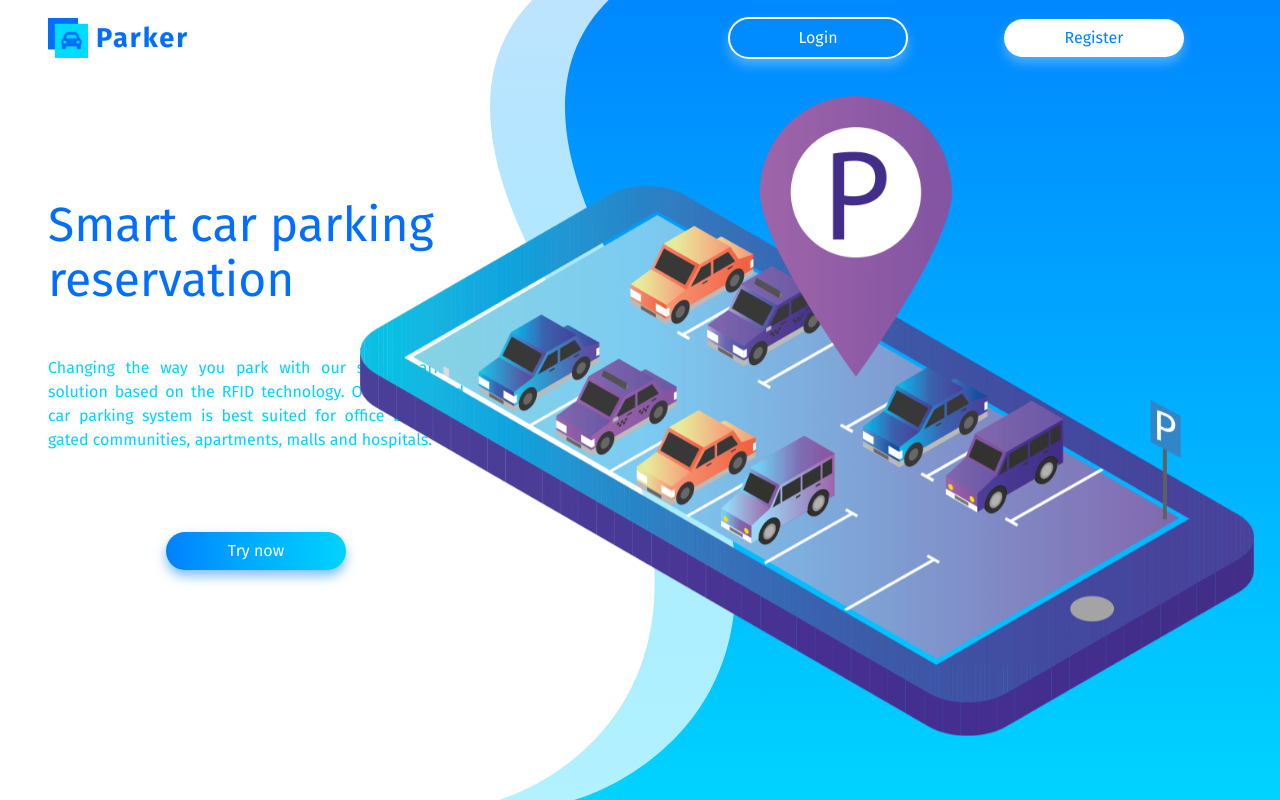
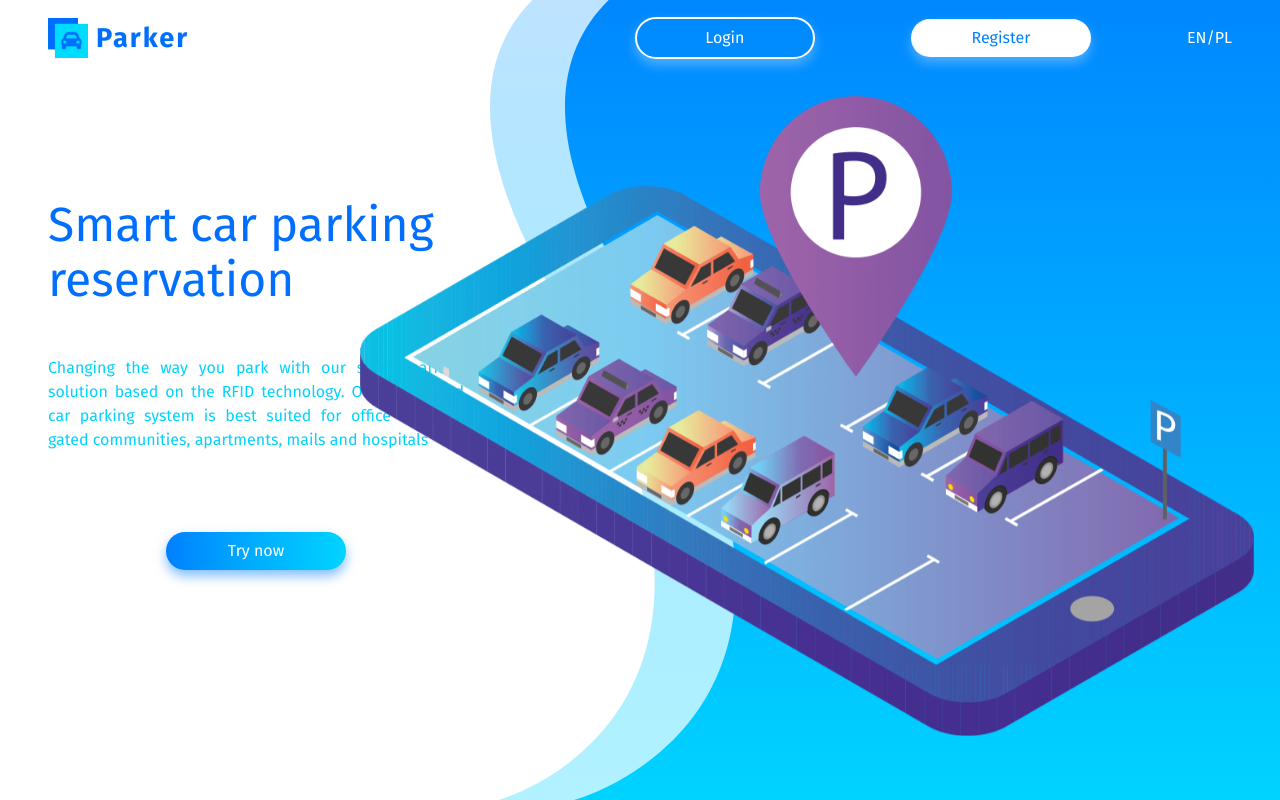
Before and after one commit to VenzDev/carParkerReact, a React (Create React App) app: page / in a window 1280 px wide. Built offline with nearby package versions, Linux system fonts and the light colour scheme.

Commit message:
internationalization support

```diff
--- a/package.json
+++ b/package.json
@@ -13,8 +13,12 @@
     "@types/react-router-dom": "^5.1.5",
     "@types/styled-components": "^5.1.3",
     "axios": "^0.20.0",
+    "i18next": "^19.7.0",
+    "i18next-browser-languagedetector": "^6.0.1",
+    "i18next-http-backend": "^1.0.20",
     "react": "^16.13.1",
     "react-dom": "^16.13.1",
+    "react-i18next": "^11.7.2",
     "react-router-dom": "^5.2.0",
     "react-scripts": "3.4.3",
     "styled-components": "^5.2.0",
--- /dev/null
+++ b/public/locales/en/translation.json
@@ -0,0 +1,7 @@
+{
+  "description": "Smart car parking reservation",
+  "text": "Changing the way you park with our smart parking solution based on the RFID technology. Our automated car parking system is best suited for office building, gated communities, apartments, mails and hospitals",
+  "trynow": "Try now",
+  "login": "Login",
+  "register": "Register"
+}
--- a/src/components/Header.tsx
+++ b/src/components/Header.tsx
@@ -1,6 +1,7 @@
 import React, { FunctionComponent } from "react";
 import styled from "styled-components";
 import logo from "../assets/logo.png";
+import { useTranslation } from "react-i18next";
 
 const StyledHeader = styled.header`
   height: 50px;
@@ -20,6 +21,11 @@ const FlexDiv = styled.div`
 
   button {
     margin-right: 6rem;
+  }
+
+  > p {
+    margin-right: 3rem;
+    color: white;
   }
 `;
 
@@ -70,15 +76,33 @@ const RegisterButton = styled.button`
   }
 `;
 
+const LocalBtn = styled.span`
+  cursor: pointer;
+  &:hover {
+    text-decoration: underline;
+  }
+`;
+
 const Header: FunctionComponent = () => {
+  const { t, i18n } = useTranslation();
+
+  const changeLanguage = (language: string) => {
+    i18n.changeLanguage(language);
+  };
+
   return (
     <StyledHeader>
       <FlexDiv>
         <LogoImg src={logo} alt="logo" />
         <LogoText>Parker</LogoText>
         <div></div>
-        <LoginButton>Login</LoginButton>
-        <RegisterButton>Register</RegisterButton>
+        <LoginButton>{t("login")}</LoginButton>
+        <RegisterButton>{t("register")}</RegisterButton>
+        <p>
+          <LocalBtn onClick={() => changeLanguage("en")}>EN</LocalBtn>
+          <span>/</span>
+          <LocalBtn onClick={() => changeLanguage("pl")}>PL</LocalBtn>
+        </p>
       </FlexDiv>
     </StyledHeader>
   );
--- /dev/null
+++ b/src/i18n.ts
@@ -0,0 +1,22 @@
+import i18n from "i18next";
+import Backend from "i18next-http-backend";
+import LanguageDetector from "i18next-browser-languagedetector";
+import { initReactI18next } from "react-i18next";
+
+i18n
+  .use(Backend)
+  .use(LanguageDetector)
+  .use(initReactI18next)
+  .init({
+    fallbackLng: "en",
+    debug: true,
+    detection: {
+      order: ["queryString", "cookie"],
+      cache: ["cookie"],
+    },
+    interpolation: {
+      escapeValue: false,
+    },
+  });
+
+export default i18n;
--- a/src/index.tsx
+++ b/src/index.tsx
@@ -1,12 +1,16 @@
-import React from "react";
+import React, { Suspense } from "react";
 import ReactDOM from "react-dom";
 import App from "./App";
 import "./styles/normalize.css";
 import * as serviceWorker from "./serviceWorker";
 
+import "./i18n";
+
 ReactDOM.render(
   <React.StrictMode>
-    <App />
+    <Suspense fallback={<div></div>}>
+      <App />
+    </Suspense>
   </React.StrictMode>,
   document.getElementById("root")
 );
--- a/src/pages/Home.tsx
+++ b/src/pages/Home.tsx
@@ -1,8 +1,9 @@
-import React, { FunctionComponent, useEffect } from "react";
+import React, { FunctionComponent } from "react";
 import WaveDark from "../assets/wave1.svg";
 import WaveLight from "../assets/wave2.svg";
 import SmartParking from "../assets/smartParking.png";
 import styled, { keyframes } from "styled-components";
+import { useTranslation } from "react-i18next";
 
 const carParkingAnim = keyframes`
   from {
@@ -94,24 +95,17 @@ const Div = styled.div`
 export interface HomeProps {}
 
 const Home: FunctionComponent<HomeProps> = () => {
-  useEffect(() => {
-    const img = new Image();
-    img.src = WaveDark;
-    const img2 = new Image();
-    img2.src = WaveLight;
-  });
+  const { t } = useTranslation();
+
   return (
     <>
       <WaveImgDark src={WaveLight} alt="wave" />
       <WaveImgLight src={WaveDark} alt="wave" />
       <SmartParkingImg src={SmartParking} alt="smartParking" />
       <Div>
-        <p>Smart car parking reservation</p>
-        <span>
-          Changing the way you park with our smart parking solution based on the RFID technology. Our automated car
-          parking system is best suited for office buildings, gated communities, apartments, malls and hospitals.
-        </span>
-        <button>Try now</button>
+        <p>{t("description")}</p>
+        <span>{t("text")}</span>
+        <button>{t("trynow")}</button>
       </Div>
     </>
   );
```
Also changed, not shown: public/locales/pl/translation.json (added, +7 -0 lines), 1 other file (tests, documents, lock files or other folders).
